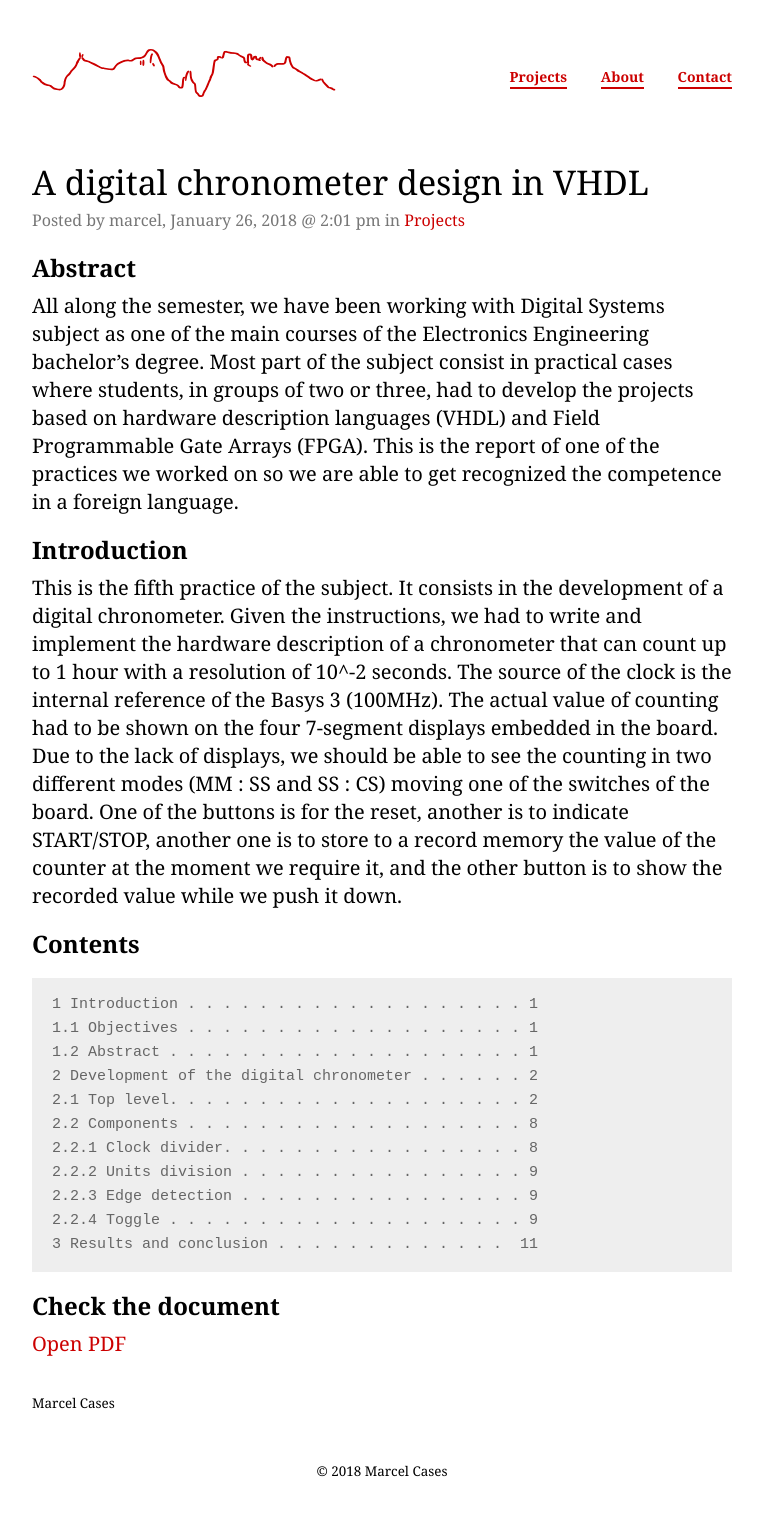
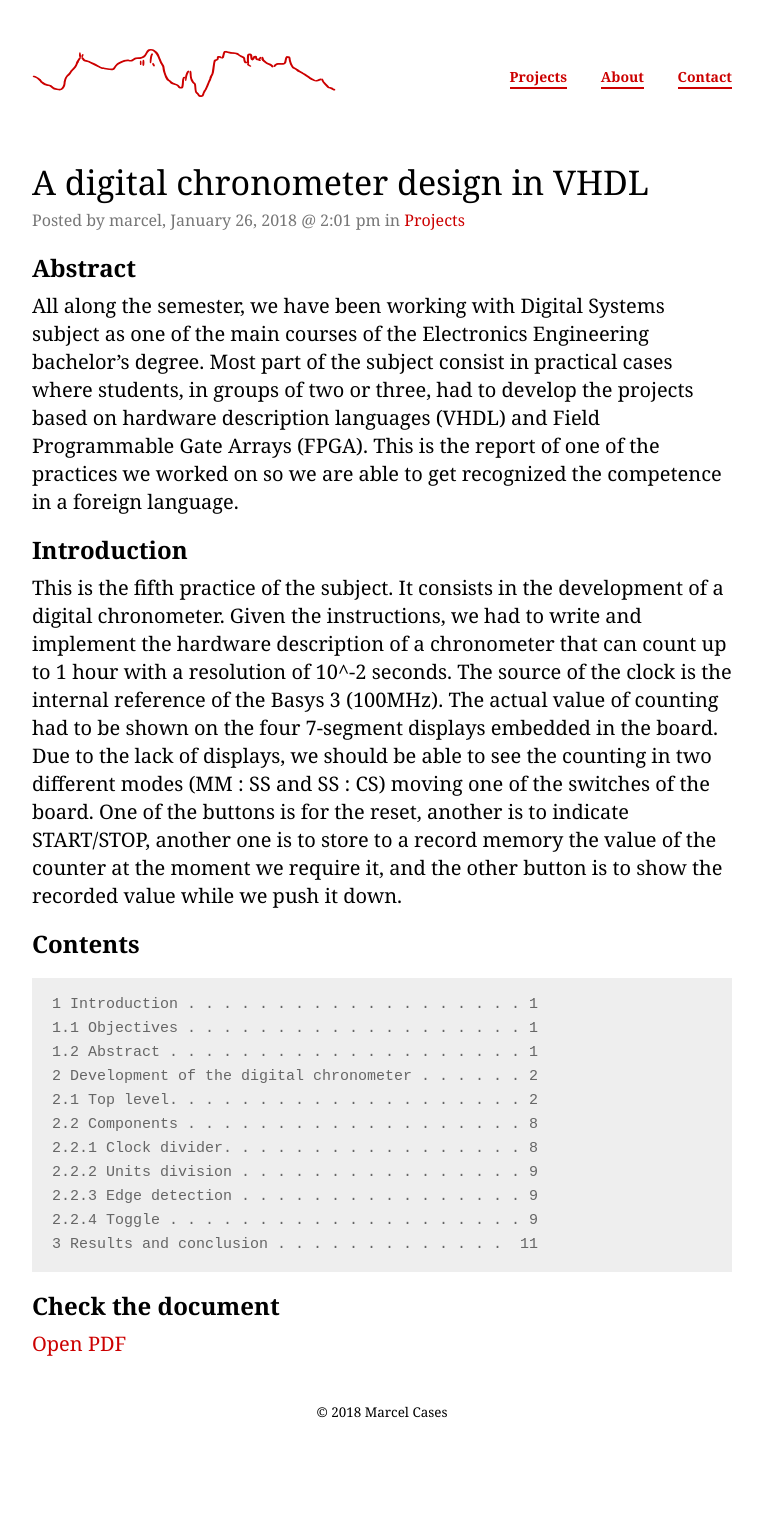
Before and after one commit to marcelcases/marcelcases.github.io, a Jekyll site: the page built from _posts/2018-01-26-a-digital-chronometer-design-in-VHDL.markdown, in a window 1280 px wide. Shown: the whole page, without its empty margins (258-1021 px from the left). Built offline with Jekyll 4.4.1, drawn with Linux system fonts in a browser that asks for light colours; comment, search, counter and statistics services are not loaded; after the commit the page ends 1457 px from its top, so only the background shows below that.

Commit message:
Update 2018-01-26-a-digital-chronometer-design-in-VHDL.markdown

```diff
--- a/_posts/2018-01-26-a-digital-chronometer-design-in-VHDL.markdown
+++ b/_posts/2018-01-26-a-digital-chronometer-design-in-VHDL.markdown
@@ -31,5 +31,3 @@ This is the fifth practice of the subject. It consists in the development of a d
 
 ## Check the document
 [Open PDF](https://1drv.ms/b/s!AtguJR4tix_G4SxiMLKT8_GdAsrF){: .btn}
-
-###### Marcel Cases
```
